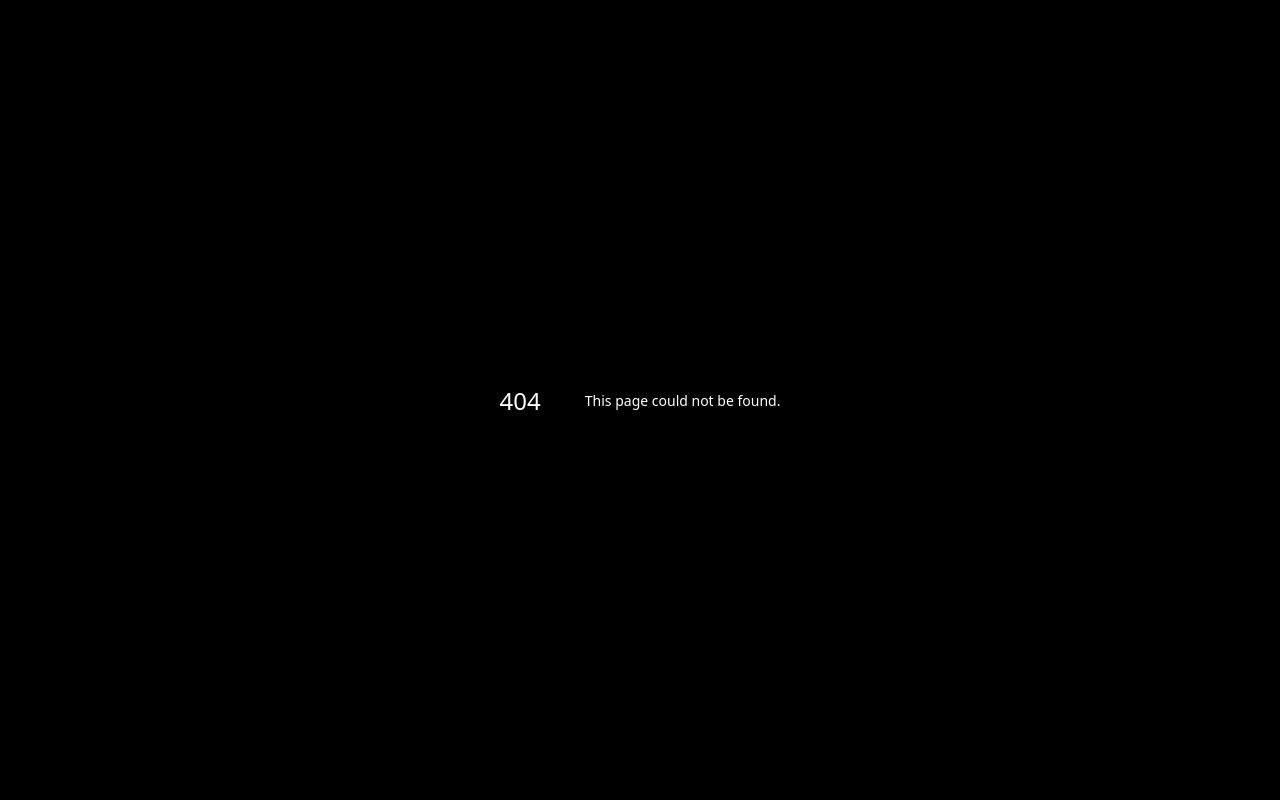
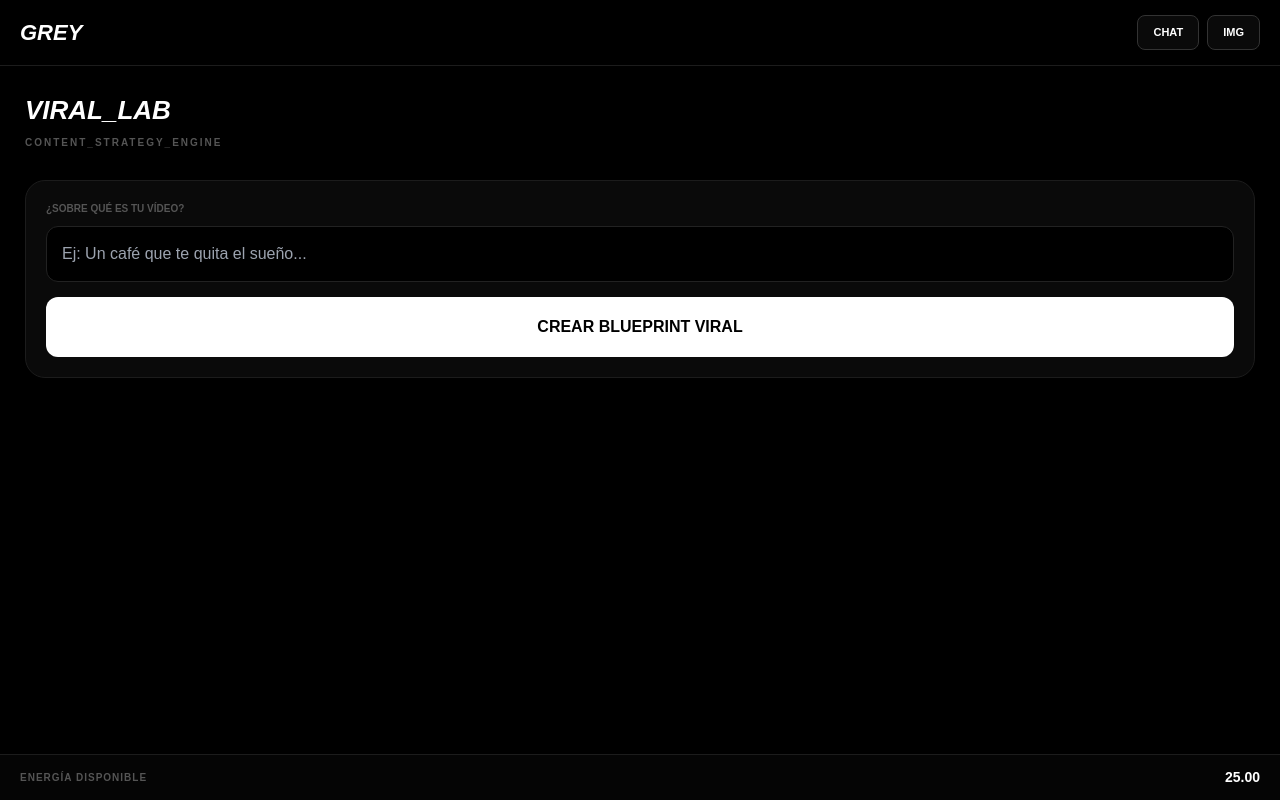
Before and after one commit to capitamweed1205-pixel/grey-ia, a Next.js app: page /viral in a window 1280 px wide. Before the commit this address had no page. Built offline with nearby package versions, Linux system fonts and the light colour scheme.

Commit message:
Add ViralLab component for content strategy generation

```diff
--- /dev/null
+++ b/app/(dashboard)/viral/page.tsx
@@ -0,0 +1,66 @@
+"use client"
+import { useState } from 'react';
+
+export default function ViralLab() {
+  const [idea, setIdea] = useState("");
+  const [loading, setLoading] = useState(false);
+  const [strategy, setStrategy] = useState<any>(null);
+
+  const generatePlan = () => {
+    if(!idea) return;
+    setLoading(true);
+    setStrategy(null);
+
+    // Simulación de análisis de algoritmos
+    setTimeout(() => {
+      setStrategy({
+        hook: "Empieza con un plano de 0.5 segundos y el texto: 'El secreto que las marcas te ocultan...'",
+        content: "Muestra 3 clips rápidos de 1.2 segundos cada uno con música de tendencia (Phonk).",
+        cta: "Diles que comenten 'GRATIS' para recibir el enlace por privado."
+      });
+      setLoading(false);
+    }, 2500);
+  };
+
+  return (
+    <div style={{ padding: '25px', backgroundColor: '#000', minHeight: '100%', fontFamily: 'sans-serif' }}>
+      <h2 style={{ fontSize: '26px', fontWeight: '900', fontStyle: 'italic', margin: '0 0 5px 0' }}>VIRAL_LAB</h2>
+      <p style={{ color: '#555', fontSize: '10px', letterSpacing: '2px', marginBottom: '30px', fontWeight: 'bold' }}>CONTENT_STRATEGY_ENGINE</p>
+
+      <div style={{ display: 'flex', flexDirection: 'column', gap: '20px' }}>
+        <div style={{ backgroundColor: '#0a0a0a', border: '1px solid #1c1c1c', padding: '20px', borderRadius: '20px' }}>
+          <label style={{ display: 'block', fontSize: '10px', color: '#555', fontWeight: 'bold', marginBottom: '10px' }}>¿SOBRE QUÉ ES TU VÍDEO?</label>
+          <input
+            value={idea}
+            onChange={(e) => setIdea(e.target.value)}
+            style={{ width: '100%', backgroundColor: '#000', border: '1px solid #222', borderRadius: '12px', color: '#fff', padding: '15px', fontSize: '16px', outline: 'none', marginBottom: '15px', boxSizing: 'border-box' }}
+            placeholder="Ej: Un café que te quita el sueño..."
+          />
+          <button
+            onClick={generatePlan}
+            style={{ width: '100%', backgroundColor: '#fff', color: '#000', padding: '18px', borderRadius: '12px', fontWeight: '900', border: 'none', cursor: 'pointer' }}
+          >
+            {loading ? 'ANALIZANDO ALGORITMOS...' : 'CREAR BLUEPRINT VIRAL'}
+          </button>
+        </div>
+
+        {strategy && (
+          <div style={{ display: 'flex', flexDirection: 'column', gap: '15px' }}>
+            <div style={{ padding: '20px', backgroundColor: '#111', border: '1px solid #222', borderRadius: '15px' }}>
+              <span style={{ fontSize: '9px', color: '#fff', fontWeight: 'bold', backgroundColor: '#333', padding: '2px 6px', borderRadius: '4px' }}>EL_GANCHO</span>
+              <p style={{ marginTop: '10px', fontSize: '14px', lineHeight: '1.5' }}>{strategy.hook}</p>
+            </div>
+            <div style={{ padding: '20px', backgroundColor: '#111', border: '1px solid #222', borderRadius: '15px' }}>
+              <span style={{ fontSize: '9px', color: '#fff', fontWeight: 'bold', backgroundColor: '#333', padding: '2px 6px', borderRadius: '4px' }}>ESTRATEGIA</span>
+              <p style={{ marginTop: '10px', fontSize: '14px', lineHeight: '1.5' }}>{strategy.content}</p>
+            </div>
+            <div style={{ padding: '20px', backgroundColor: '#111', border: '1px solid #222', borderRadius: '15px' }}>
+              <span style={{ fontSize: '9px', color: '#fff', fontWeight: 'bold', backgroundColor: '#333', padding: '2px 6px', borderRadius: '4px' }}>LLAMADA_A_LA_ACCIÓN</span>
+              <p style={{ marginTop: '10px', fontSize: '14px', lineHeight: '1.5' }}>{strategy.cta}</p>
+            </div>
+          </div>
+        )}
+      </div>
+    </div>
+  );
+}
```
